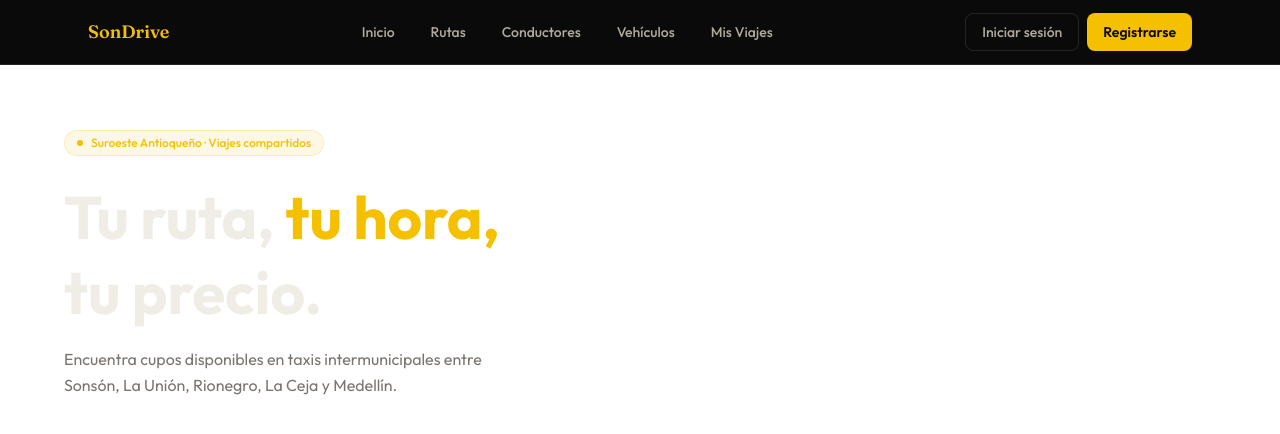
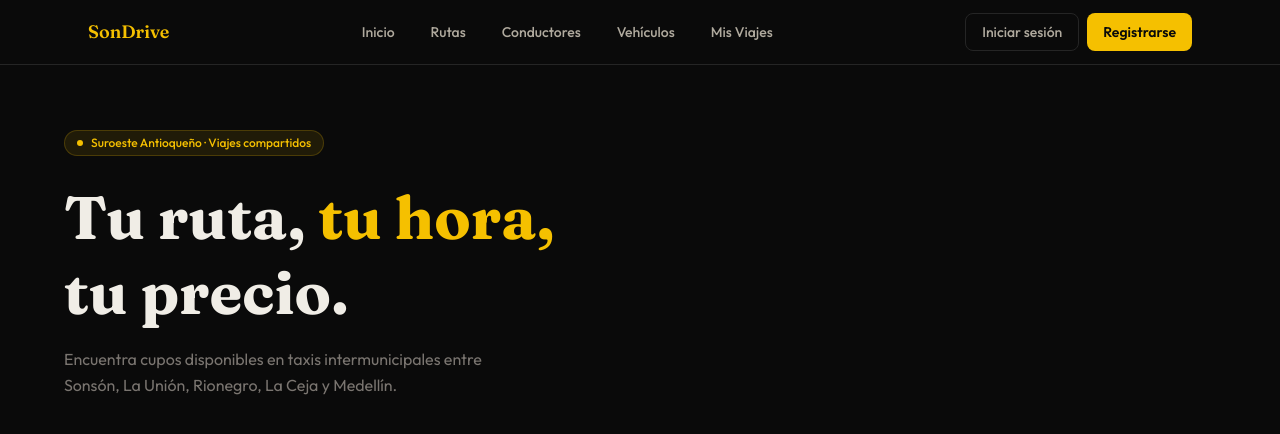
Before and after one commit to PabloRobledoProgramador/SonDriveFrontend, a React (Vite) app: page / in a window 1280 px wide. Shown: the top 434 px of the page. Built offline with nearby package versions, Linux system fonts and the light colour scheme.

Commit message:
Cambios en Index.css

```diff
--- a/src/index.css
+++ b/src/index.css
@@ -59,3 +59,32 @@
   --font-sans:
     "Outfit", sans-serif; /* font-sans: todo lo demás (ya es el default) */
 }
+
+/* ==========================================================================
+   ESTILOS BASE (aplican a toda la app sin escribir clases)
+   ========================================================================== */
+body {
+  @apply bg-fondo text-texto font-sans antialiased;
+}
+
+/* Todos los títulos usan Fraunces automáticamente */
+h1,
+h2,
+h3 {
+  @apply font-titulo;
+}
+
+/* Scrollbar delgado que se vuelve amarillo al pasar el mouse */
+::-webkit-scrollbar {
+  width: 4px;
+}
+::-webkit-scrollbar-track {
+  background: transparent;
+}
+::-webkit-scrollbar-thumb {
+  background: var(--color-borde);
+  border-radius: 4px;
+}
+::-webkit-scrollbar-thumb:hover {
+  background: var(--color-marca);
+}
```
Also changed, not shown: src/components/component.tsx (deleted).
